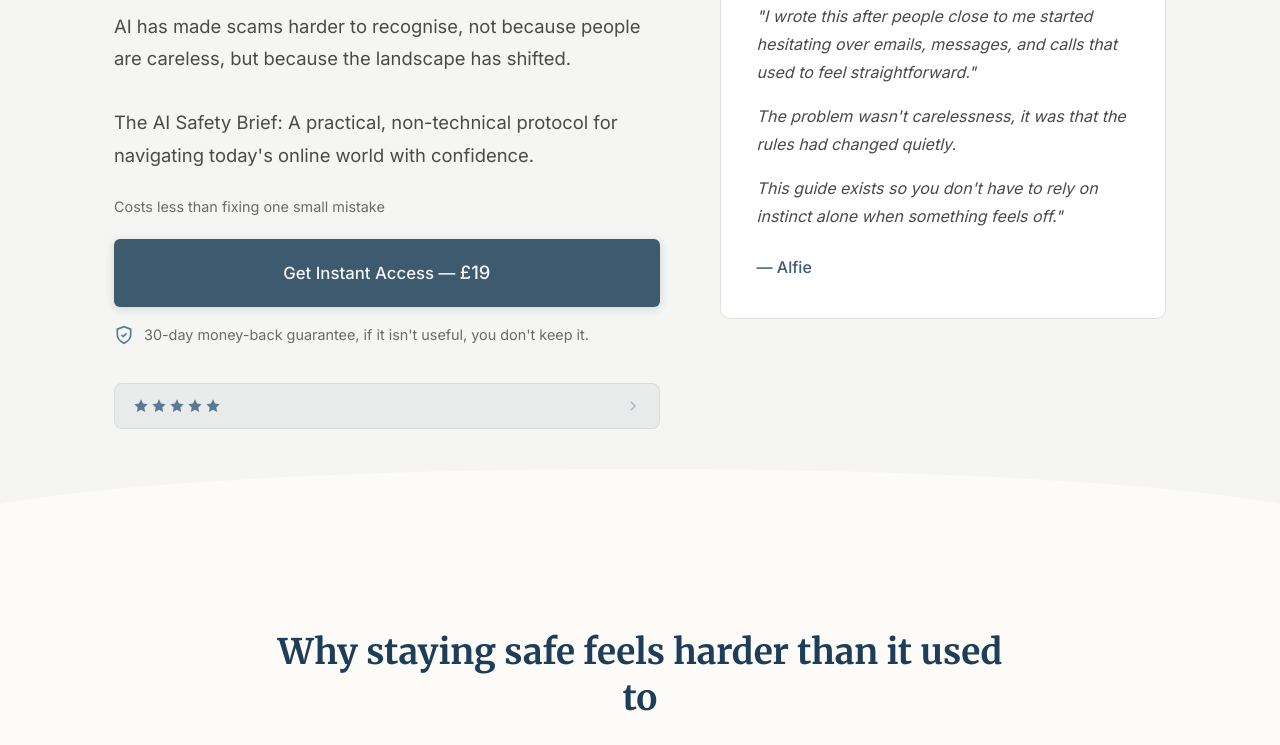
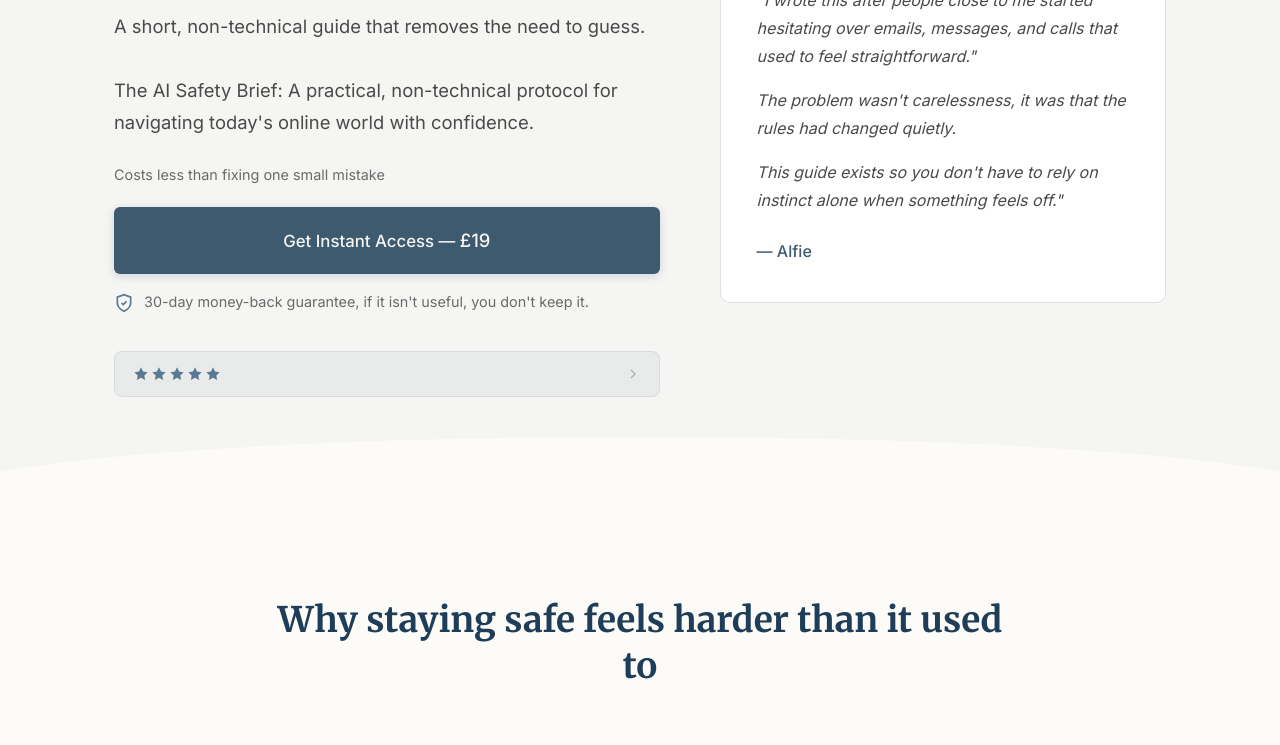
Before and after one commit to freddiegibz/The_AI_Safety_Brief, a plain HTML site: page index.html in a window 1280 px wide. Shown: the part 345-1090 px from the top of the page. Drawn offline with Linux system fonts and the light colour scheme.

Commit message:
copy added

```diff
--- a/index.html
+++ b/index.html
@@ -1308,7 +1308,7 @@
                 <div class="hero-content">
                     <div class="hero-badge">Practical protection for a rapidly changing online world</div>
                     <h1>Know what to trust online, <span>without the guesswork</span></h1>
-                    <p class="hero-subhead">AI has made scams harder to recognise, not because people are careless, but because the landscape has shifted.<br><br>The AI Safety Brief: A practical, non-technical protocol for navigating today's online world with confidence.</p>
+                    <p class="hero-subhead">A short, non-technical guide that removes the need to guess.<br><br>The AI Safety Brief: A practical, non-technical protocol for navigating today's online world with confidence.</p>
                     <div class="hero-cta-group">
                         <p class="hero-price-anchor">Costs less than fixing one small mistake</p>
                         <a href="javascript:void(0)" onclick="openModal()" class="btn-primary">Get Instant Access — <span class="price">£19</span></a>
```
